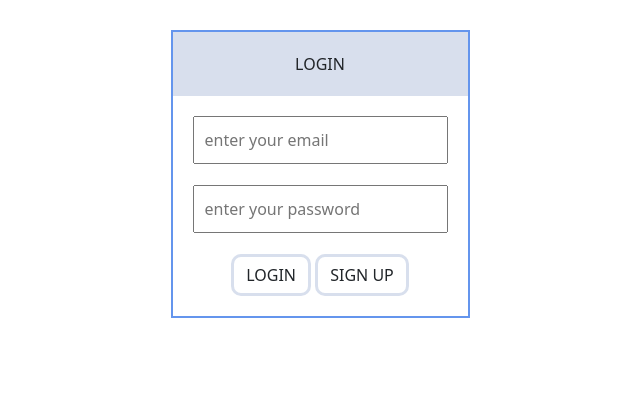
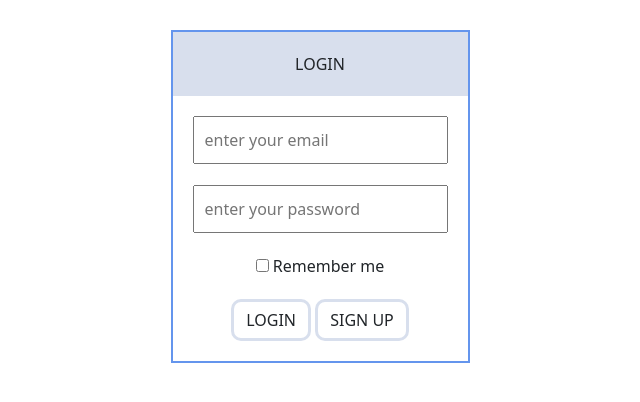
Before and after one commit to anjaniaddweb/backend, a PHP site: page /login.php in a window 1280 px wide. Shown: the top 402 px of the page, without its empty margins (320-960 px from the left). Run offline with PHP 8.4, Linux system fonts and the light colour scheme.

Commit message:
changes done

```diff
--- a/1-11-2021/admin_panel/login.php
+++ b/1-11-2021/admin_panel/login.php
@@ -28,6 +28,12 @@
                 </td>
             </tr>
             <tr>
+                <td>
+                <input type="checkbox" name="remember">
+                <label for="remember-me">Remember me</label>
+                </td>
+            </tr>
+            <tr>
                 <td  style="padding-bottom: 20px;">
                 <input type="submit" class="btn" name="login" value="LOGIN">
                 <a href="signup.php" class="btn">SIGN UP</a>
@@ -55,7 +61,12 @@ if(isset($_POST['login']))
     $rows=mysqli_num_rows($query);
     if($rows>0)
     {
-        $_SESSION['email']=$email;
+        if(isset($_POST["remember"]))
+        {
+            setcookie ("email",$email);
+            setcookie ("password",$password);
+            $_SESSION['email']=$email;
+        }
         header("Location:dashboard.php");
     }
     else
```
